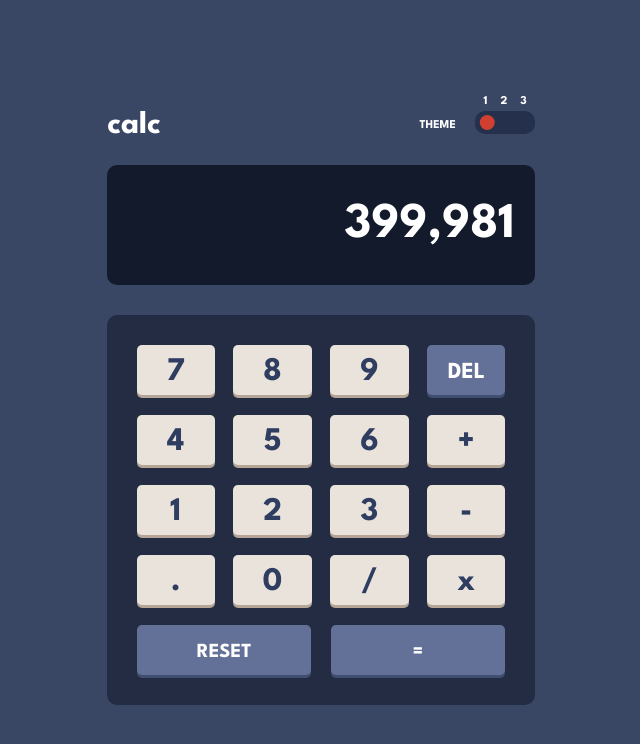
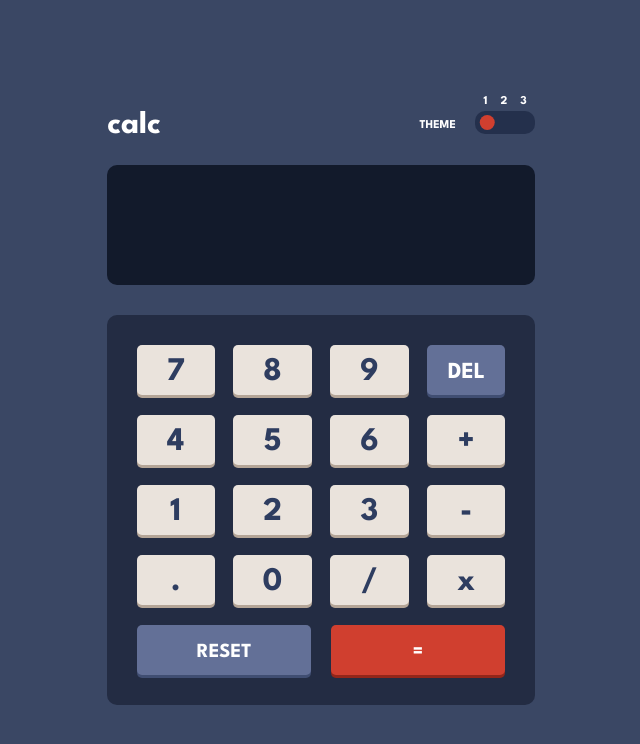
Before and after one commit to 2dkn/Calculator-app-react, a React (Create React App) app: page / in a window 1280 px wide. Shown: the top 744 px of the page, without its empty margins (319-959 px from the left). Built offline with nearby package versions, Linux system fonts and the light colour scheme.

Commit message:
Trying add the logic to buttons. not working or showing to screen.

```diff
--- a/package.json
+++ b/package.json
@@ -6,6 +6,7 @@
     "@testing-library/jest-dom": "^5.17.0",
     "@testing-library/react": "^13.4.0",
     "@testing-library/user-event": "^13.5.0",
+    "mathjs": "^12.2.1",
     "react": "^18.2.0",
     "react-dom": "^18.2.0",
     "react-scripts": "5.0.1",
--- a/src/App.js
+++ b/src/App.js
@@ -1,4 +1,5 @@
 import React, { useState } from "react";
+import * as mathjs from "mathjs";
 import "./styles/main.scss";
 
 function ToggleSwitch() {
@@ -48,10 +49,122 @@ function ToggleSwitch() {
   );
 }
 
-function App() {
+const buttonData = [
+  { value: 7, type: "number" },
+  { value: 8, type: "number" },
+  { value: 9, type: "number" },
+  { value: "DEL", type: "del" },
+  { value: 4, type: "number" },
+  { value: 5, type: "number" },
+  { value: 6, type: "number" },
+  { value: "+", type: "operator" },
+  { value: 1, type: "number" },
+  { value: 2, type: "number" },
+  { value: 3, type: "number" },
+  { value: "-", type: "operator" },
+  { value: ".", type: "operator" },
+  { value: 0, type: "number" },
+  { value: "/", type: "operator" },
+  { value: "x", type: "operator" },
+  { value: "RESET", type: "function" },
+  { value: "=", type: "operator" },
+];
+
+const Button = ({ value, type, onClick, theme }) => (
+  <button
+    className={`calc-buttons ${theme}
+      ${type === "del" ? "del-button" : ""}
+       ${
+         type === "function" && value === "RESET"
+           ? "reset-equal reset-button"
+           : ""
+       }
+       ${type === "operator" && value === "=" ? "reset-equal equal-button" : ""}
+       `}
+    onClick={() => onClick(value)}
+  >
+    {value}
+  </button>
+);
+
+// const CalculatorButtons = ({ value, type, theme, onClick }) => (
+
+//   <div className={`container-btn ${theme}`}>
+//     {buttonData.map((item) => (
+//       <Button
+//         key={item.value}
+//         value={item.value}
+//         type={item.type}
+//         onClick={() => onClick(item.value)}
+//         theme={theme}
+//       />
+//     ))}
+//   </div>
+// );
+
+const CalculatorButtons = ({ theme }) => {
+  // Define handleClick here
+  const handleClick = (value) => {
+    // Button click logic goes here
+  };
+
+  return (
+    <div className={`container-btn ${theme}`}>
+      {buttonData.map((item) => (
+        <Button
+          key={item.value}
+          value={item.value}
+          type={item.type}
+          onClick={() => handleClick(item.value)} // Use the local handleClick
+          theme={theme}
+        />
+      ))}
+    </div>
+  );
+};
+
+function App({ value, type, onClick, theme }) {
   const [currentTheme, setCurrentTheme] = useState("theme-1");
-  const handleThemeChange = (theme) => {
-    setCurrentTheme(theme);
+  const [calculation, setCalculation] = useState("");
+
+  const handleClick = (value) => {
+    switch (value) {
+      case "DEL":
+        setCalculation({
+          calculation: calculation.slice(0, -1), // Remove last character
+        });
+        break;
+      case "+":
+      case "-":
+      case "/":
+      case "x":
+      case ".":
+        setCalculation({
+          calculation: calculation + value, // Append operator/decimal
+        });
+        break;
+      case "RESET":
+        setCalculation({
+          calculation: "", // Clear calculation. means empty string
+        });
+        break;
+      case "=":
+        // Perform calculation using a library like mathjs
+        const result = mathjs.evaluate(calculation);
+        setCalculation({
+          calculation: result.toString(), // Display result
+        });
+        break;
+      default:
+        // Handle numbers
+        setCalculation({
+          calculation:
+            calculation.length === 0 ||
+            calculation[calculation.length - 1] === "="
+              ? value // Start a new number
+              : calculation + value, // Append to existing number
+        });
+    }
   };
 
   return (
@@ -66,118 +179,8 @@ function App() {
         <h1 className={currentTheme}>THEME</h1>
         <ToggleSwitch />
       </div>
-      <div className={`screen ${currentTheme}`}>399,981</div>
-      <div className={`container-btn ${currentTheme}`}>
-        <button
-          className={`calc-buttons ${currentTheme}`}
-          onClick={() => onclick()}
-        >
-          7
-        </button>
-        <button
-          className={`calc-buttons ${currentTheme}`}
-          onclick={() => onclick()}
-        >
-          8
-        </button>
-        <button
-          className={`calc-buttons ${currentTheme}`}
-          onclick={() => onclick()}
-        >
-          9
-        </button>
-        <button
-          className={`calc-buttons del-button ${currentTheme}`}
-          onclick={() => onclick()}
-        >
-          DEL
-        </button>
-        <button
-          className={`calc-buttons ${currentTheme}`}
-          onClick={() => onclick(1)}
-        >
-          4
-        </button>
-        <button
-          className={`calc-buttons ${currentTheme}`}
-          onClick={() => onclick(2)}
-        >
-          5
-        </button>
-        <button
-          className={`calc-buttons ${currentTheme}`}
-          onClick={() => onclick(3)}
-        >
-          6
-        </button>
-
-        <button
-          className={`calc-buttons ${currentTheme}`}
-          onClick={() => onclick(5)}
-        >
-          +
-        </button>
-        <button
-          className={`calc-buttons ${currentTheme}`}
-          onClick={() => onclick(6)}
-        >
-          1
-        </button>
-        <button
-          className={`calc-buttons ${currentTheme}`}
-          onClick={() => onclick(7)}
-        >
-          2
-        </button>
-        <button
-          className={`calc-buttons ${currentTheme}`}
-          onClick={() => onclick(8)}
-        >
-          3
-        </button>
-        <button
-          className={`calc-buttons ${currentTheme}`}
-          onClick={() => onclick(9)}
-        >
-          -
-        </button>
-        <button
-          className={`calc-buttons ${currentTheme}`}
-          onClick={() => onclick(0)}
-        >
-          .
-        </button>
-        <button
-          className={`calc-buttons ${currentTheme}`}
-          onClick={() => onclick(0)}
-        >
-          0
-        </button>
-        <button
-          className={`calc-buttons ${currentTheme}`}
-          onClick={() => onclick(0)}
-        >
-          /
-        </button>
-        <button
-          className={`calc-buttons ${currentTheme}`}
-          onClick={() => onclick(0)}
-        >
-          x
-        </button>
-        <button
-          className={`reset-equal reset-button ${currentTheme}`}
-          onclick={() => onclick()}
-        >
-          RESET
-        </button>
-        <button
-          className={`reset-equal reset-button ${currentTheme}`}
-          onclick={() => onclick()}
-        >
-          =
-        </button>
-      </div>
+      <div className={`screen ${currentTheme}`}>{calculation}</div>
+      <CalculatorButtons theme={currentTheme} onClick={handleClick} />
     </div>
   );
 }
--- a/src/styles/_base.scss
+++ b/src/styles/_base.scss
@@ -139,7 +139,7 @@ body {
   justify-content: flex-end;
   align-items: center;
   text-align: center;
-  direction: ltr; // this changes how the text comes in right to left or left to right.
+  // direction: ltr; // this changes how the text comes in right to left or left to right.
   padding-right: 2rem;
 }
 
```
Also changed, not shown: src/dist/styles.css, 2 other files (tests, documents, lock files or other folders).
